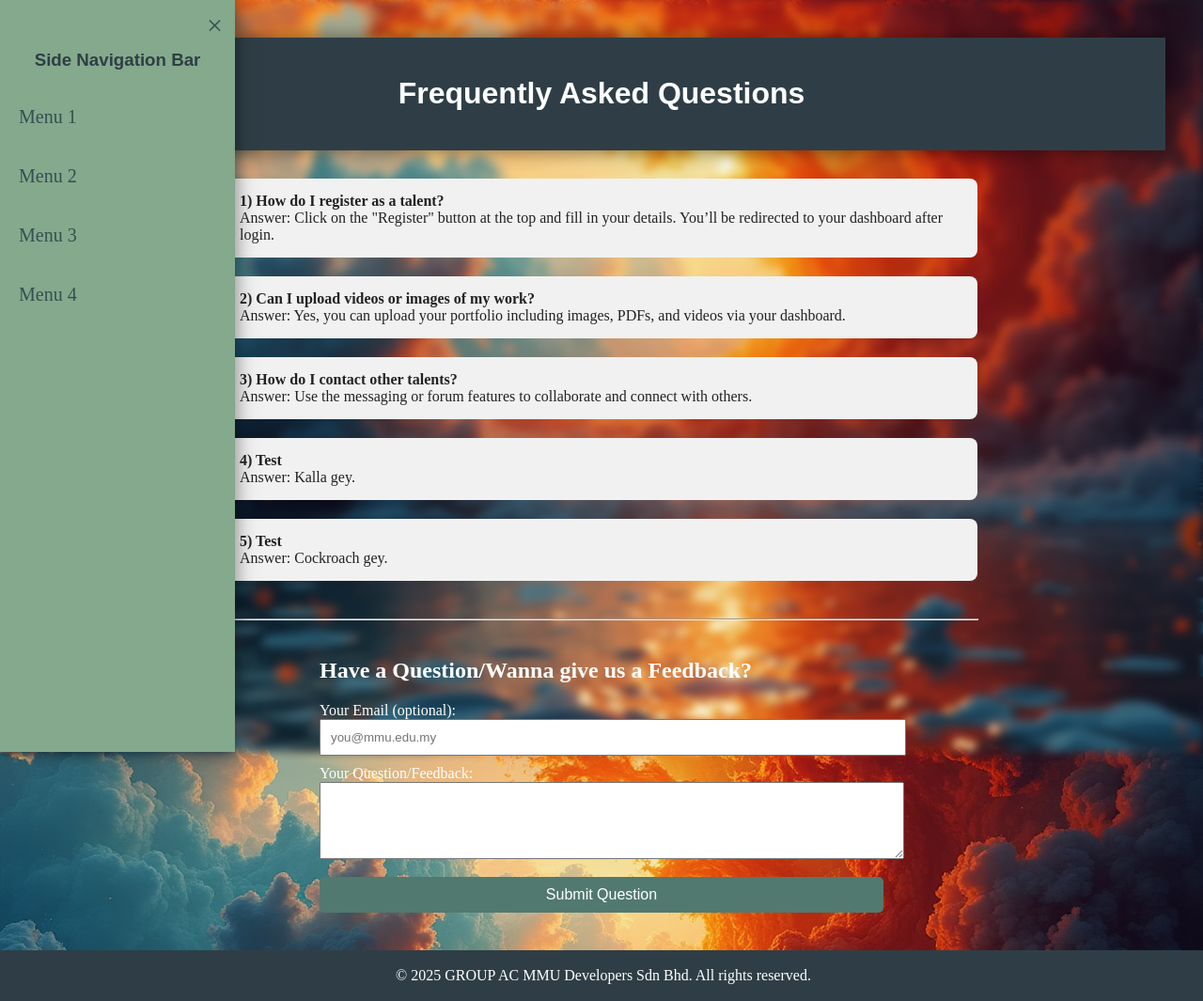
After one commit to Dev235/MMUTalent, a PHP site: page /faq.php in a window 1280 px wide. The commit adds this page. Shown: the whole page at 94% size. Run offline with PHP 8.4, Linux system fonts and the light colour scheme; data that the repository does not hold is empty.

Commit message:
Add files via upload

```diff
--- a/css/style.css
+++ b/css/style.css
@@ -152,7 +152,7 @@ footer {
     color: white;
     padding: 2px;
     text-align: center;
-    position: fixed;
+    position: static;
     bottom: 10px;
     width: 100%;
 }
@@ -334,3 +334,11 @@ footer {
 .registration-success-inside .form-button:hover {
     background-color: #218838;
 }
+
+/* Optional: style the FAQ cards */
+.faq-card {
+    margin-bottom: 20px;
+    padding: 15px;
+    background-color: #f1f1f1;
+    border-radius: 8px;
+}
--- /dev/null
+++ b/faq.php
@@ -0,0 +1,94 @@
+<?php
+require 'connection.php';
+$page_title = "FAQ";
+require 'header.php';
+require 'navbar.php';
+
+// Handle form submission
+$submitted_successfully = false;
+
+if ($_SERVER["REQUEST_METHOD"] === "POST" && !empty($_POST['question'])) {
+    $question = htmlspecialchars($_POST['question']);
+    $submitted_by = $_POST['email']; // optional
+
+    $stmt = $conn->prepare("INSERT INTO faq (question, submitted_by) VALUES (?, ?)");
+    $stmt->bind_param("ss", $question, $submitted_by);
+    $stmt->execute();
+    $stmt->close();
+
+    $submitted_successfully = true;
+}
+
+// Fetch FAQs with answers
+$result = $conn->query("SELECT * FROM faq WHERE answer IS NOT NULL ORDER BY submitted_at DESC");
+?>
+
+<div id="main-content" style="padding: 40px;">
+    <div class="title-container">
+        <h1>Frequently Asked Questions</h1>
+    </div>
+
+    <!-- Manually Added FAQs -->
+    <section style="max-width: 800px; margin: 30px auto;">
+        <div class="faq-card">
+            <strong>1) How do I register as a talent?</strong><br>
+            <span>Answer: Click on the "Register" button at the top and fill in your details. You’ll be redirected to your dashboard after login.</span>
+        </div>
+
+        <div class="faq-card">
+            <strong>2) Can I upload videos or images of my work?</strong><br>
+            <span>Answer: Yes, you can upload your portfolio including images, PDFs, and videos via your dashboard.</span>
+        </div>
+
+        <div class="faq-card">
+            <strong>3) How do I contact other talents?</strong><br>
+            <span>Answer: Use the messaging or forum features to collaborate and connect with others.</span>
+        </div>
+
+        <div class="faq-card">
+            <strong>4) Test</strong><br>
+            <span>Answer: Kalla gey.</span>
+        </div>
+
+        <div class="faq-card">
+            <strong>5) Test</strong><br>
+            <span>Answer: Cockroach gey.</span>
+        </div>
+    </section>
+
+    <!-- Dynamic FAQs from database -->
+    <section style="max-width: 800px; margin: 30px auto;">
+        <?php while ($row = $result->fetch_assoc()): ?>
+            <div class="faq-card">
+                <strong>Q: <?= htmlspecialchars($row['question']) ?></strong><br>
+                <span>A: <?= htmlspecialchars($row['answer']) ?></span>
+            </div>
+        <?php endwhile; ?>
+    </section>
+
+    <hr style="max-width: 800px; margin: 40px auto;">
+
+    <!-- Submit a Question Form -->
+    <section style="max-width: 600px; margin: 0 auto;">
+        <h2 style="color: white;">Have a Question/Wanna give us a Feedback?</h2>
+        <form method="POST">
+            <label for="email" style="color: white;">Your Email (optional):</label><br>
+            <input type="email" name="email" placeholder="you@mmu.edu.my"
+                style="width: 100%; padding: 10px; margin-bottom: 10px;"><br>
+
+            <label for="question" style="color: white;">Your Question/Feedback:</label><br>
+            <textarea name="question" required rows="4"
+                style="width: 100%; padding: 10px; margin-bottom: 15px;"></textarea><br>
+
+            <button type="submit" class="form-button">Submit Question</button>
+
+            <?php if ($submitted_successfully): ?>
+                <p style="color: white; text-align: center; margin-top: 15px;">
+                    Question submitted! An admin will review it soon.
+                </p>
+            <?php endif; ?>
+        </form>
+    </section>
+</div>
+
+<?php require 'footer.php'; ?>
```
Also changed, not shown: db_mmu_talent.sql (added, +102 -0 lines).
